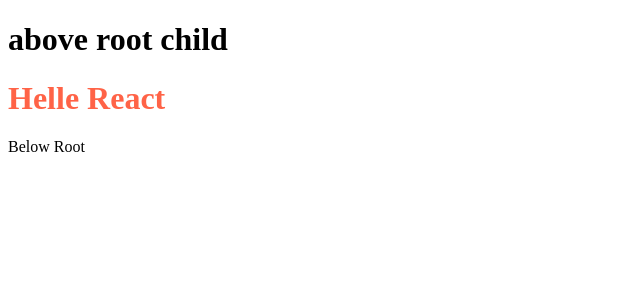
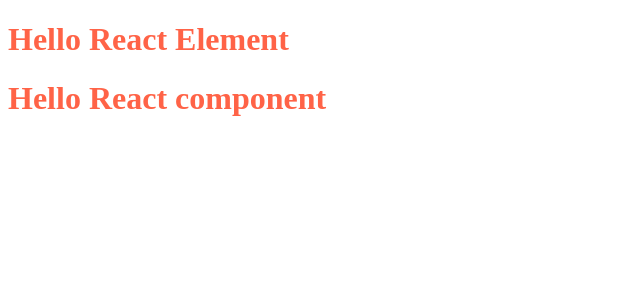
Before and after one commit to akshitanegi29/namate-react, a React (Vite) app: page / in a window 1280 px wide. Shown: the top 300 px of the page, without its empty margins (0-640 px from the left). Built offline with nearby package versions, Linux system fonts and the light colour scheme.

Commit message:
lesson 3- JSX, intro to functional comp

```diff
--- a/App.js
+++ b/App.js
@@ -1,8 +1,21 @@
 import React from 'react';
 import ReactDOM from 'react-dom';
 
-const heading = React.createElement('div', {id: 'parent'}, React.createElement('h1', {}, 'Helle React'));
+//const heading = React.createElement('div', {id: 'parent'}, React.createElement('h1', {}, 'Hello React'));
+
+// React Element
+const jsxheading = <div id = "parent">
+    <h1>Hello React Element</h1>
+</div>
+
+// React functional component
+const HeadingComponent = () => ( //skipped return as this functions job is only to return one element
+    <div id = "parent">
+        {jsxheading}
+        <h1>Hello React component</h1>
+    </div>
+);
+//jsxHeading is a variable.
 const root = ReactDOM.createRoot(document.getElementById('root'));
-const root2 = ReactDOM.createRoot(document.getElementById('aboveRoot'));
-root2.render(React.createElement('h1',null,'above root child'))
-root.render(heading);
+//root.render(jsxheading);
+root.render(<HeadingComponent/>);
--- a/index.html
+++ b/index.html
@@ -8,11 +8,9 @@
   </head>
 
   <body>
-    <div id = 'aboveRoot'>Above root</div>
     <div id="root">
-    <div>Holla amigo</div>
+      <div>Not Rendered</div>
     </div>
-    <div>Below Root</div>
     <script type="module" src = "./App.js"></script>
   </body>
 </html>
--- a/package.json
+++ b/package.json
@@ -3,6 +3,8 @@
   "version": "1.0.0",
   "description": "Introduction to react",
   "scripts": {
+    "start": "parcel index.html",
+    "build": "parcel build index.html",
     "test": "jest"
   },
   "repository": {
```
